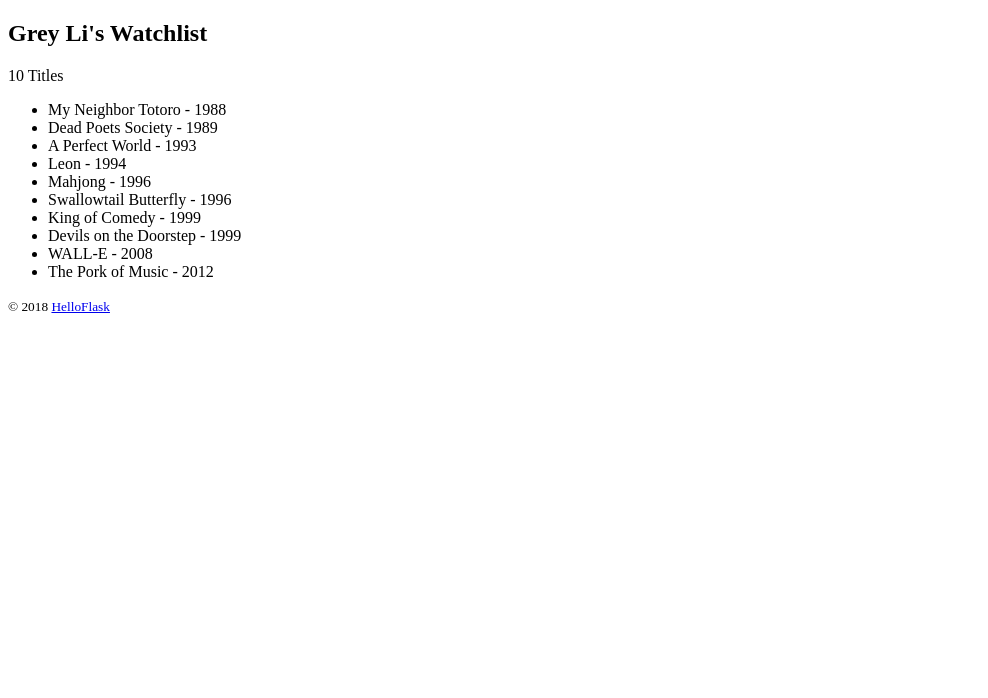
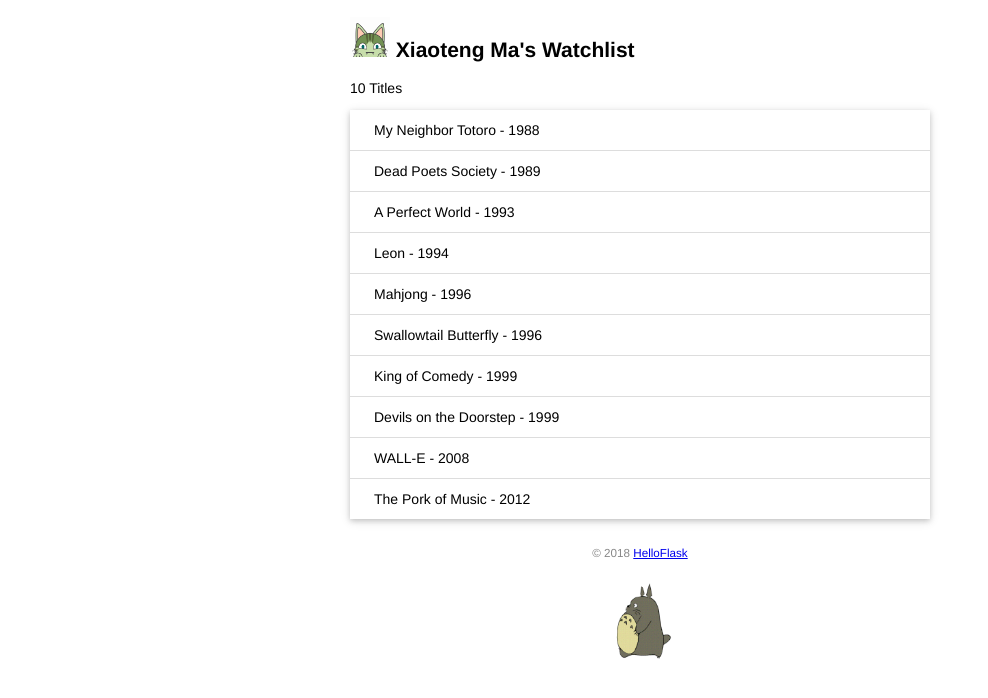
Before and after one commit to SunriseMark01/watchlist, a Flask app: page /index in a window 1280 px wide. Shown: the top 698 px of the page, without its empty margins (0-988 px from the left). Run offline with Flask 3, Linux system fonts and the light colour scheme.

Commit message:
给index添加静态文件（css文件，icon及图片文件）

```diff
--- a/app.py
+++ b/app.py
@@ -1,13 +1,17 @@
 from markupsafe import escape
 
-from flask import Flask, url_for,render_template
+from flask import Flask, url_for, render_template
 
 app = Flask(__name__)
 
 
 @app.route('/')
 def hello():
-    return '<h1>Lacrimosa of Dana</h1>'
+    return fr'''<head>
+    <title>mxt's Homepage</title>
+    <link rel="icon" href="/static/icon.ico">
+    </head>
+    <h1>Lacrimosa of Dana</h1>'''
 
 
 @app.route('/user/<name>')
@@ -28,7 +32,7 @@ def test_url_for():
     return 'Test page'
 
 
-name = 'Grey Li'
+name = 'Xiaoteng Ma'
 movies = [
     {'title': 'My Neighbor Totoro', 'year': '1988'},
     {'title': 'Dead Poets Society', 'year': '1989'},
--- /dev/null
+++ b/static/style.css
@@ -0,0 +1,48 @@
+/* 页面整体 */
+body {
+    margin: auto;
+    max-width: 580px;
+    font-size: 14px;
+    font-family: Helvetica, Arial, sans-serif;
+}
+
+/* 页脚 */
+footer {
+    color: #888;
+    margin-top: 15px;
+    text-align: center;
+    padding: 10px;
+}
+
+/* 头像 */
+.avatar {
+    width: 40px;
+}
+
+/* 电影列表 */
+.movie-list {
+    list-style-type: none;
+    padding: 0;
+    margin-bottom: 10px;
+    box-shadow: 0 2px 5px 0 rgba(0, 0, 0, 0.16), 0 2px 10px 0 rgba(0, 0, 0, 0.12);
+}
+
+.movie-list li {
+    padding: 12px 24px;
+    border-bottom: 1px solid #ddd;
+}
+
+.movie-list li:last-child {
+    border-bottom:none;
+}
+
+.movie-list li:hover {
+    background-color: #f8f9fa;
+}
+
+/* 龙猫图片 */
+.totoro {
+    display: block;
+    margin: 0 auto;
+    height: 100px;
+}
--- a/templates/index.html
+++ b/templates/index.html
@@ -3,12 +3,17 @@
     <head>
         <meta charset="utf-8">
         <title>{{ name}}'s Watchlist</title>
+        <link rel="icon" href="{{ url_for('static', filename='icon.ico') }}">
+        <link rel="stylesheet" href="{{ url_for('static', filename='style.css') }}" type="text/css">
     </head>
     <body>
-        <h2>{{ name}}'s Watchlist</h2>
+        <h2>
+            <img alt="Avatar" class="avatar" src="{{ url_for('static', filename='images/avatar.png') }}">
+            {{ name}}'s Watchlist
+        </h2>
         {# 使用length过滤器获取movies变量的长度 #}
         <p>{{ movies|length }} Titles</p>
-        <ul>
+        <ul class="movie-list">
             {% for movie in movies %}
             <li>{{ movie.title }} - {{movie.year }}</li>
             {% endfor %}
@@ -17,5 +22,6 @@
             <small>&copy; 2018 <a href="http://helloflask.com/book/3">HelloFlask</a>
             </small>
         </footer>
+        <img alt="Totoro" class="totoro" src="{{ url_for('static', filename='images/totoro.gif') }}">
     </body>
 </html>
```
Also changed, not shown: static/Dana.jpg (added), static/icon.ico (added), static/images/avatar.png (added), static/images/totoro.gif (added).
